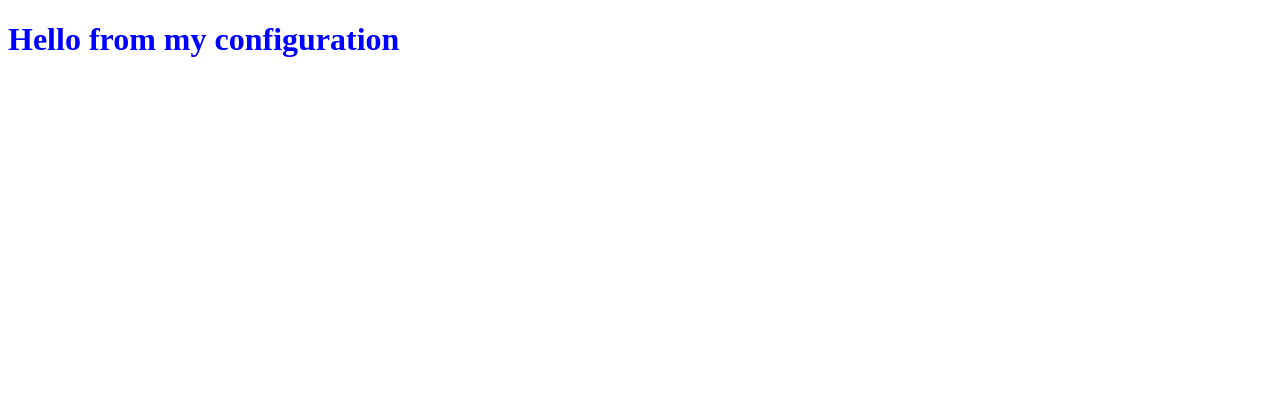
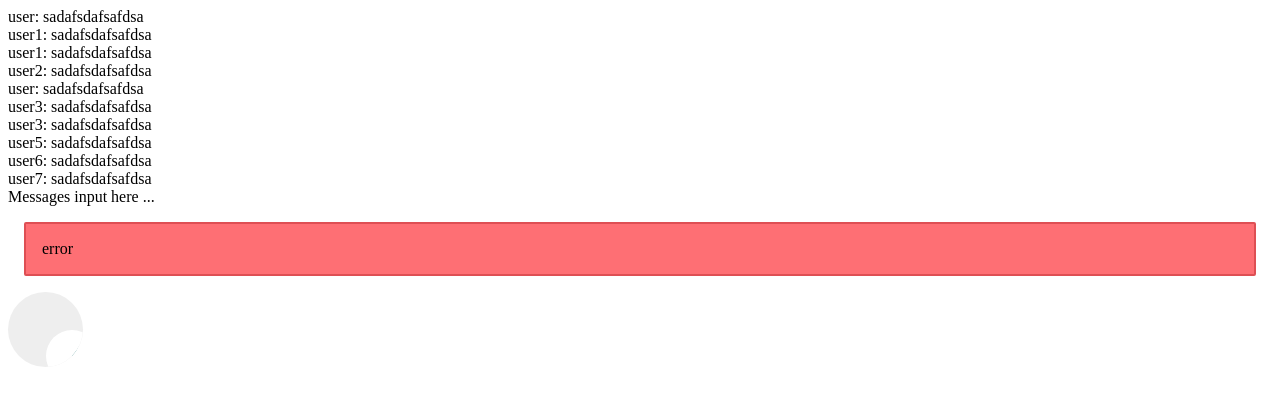
Before and after one commit to nkdab/test-woman-up, a React app: page / in a window 1280 px wide. Shown: the top 406 px of the page. Built offline with nearby package versions, Linux system fonts and the light colour scheme.

Commit message:
[feat] Added MessagesBox component

```diff
--- a/src/components/App/App.jsx
+++ b/src/components/App/App.jsx
@@ -0,0 +1,27 @@
+import {MessagesBox} from "../MessagesBox";
+import {MessagesInput} from "../MessagesInput";
+import {ErrorBox} from "../ErrorBox";
+import {Loader} from "../Loader";
+
+export function App() {
+  const messages = [
+    {id: "123", userName: "user", text: "sadafsdafsafdsa"},
+    {id: "124", userName: "user1", text: "sadafsdafsafdsa"},
+    {id: "125", userName: "user1", text: "sadafsdafsafdsa"},
+    {id: "126", userName: "user2", text: "sadafsdafsafdsa"},
+    {id: "127", userName: "user", text: "sadafsdafsafdsa"},
+    {id: "128", userName: "user3", text: "sadafsdafsafdsa"},
+    {id: "129", userName: "user3", text: "sadafsdafsafdsa"},
+    {id: "120", userName: "user5", text: "sadafsdafsafdsa"},
+    {id: "130", userName: "user6", text: "sadafsdafsafdsa"},
+    {id: "131", userName: "user7", text: "sadafsdafsafdsa"},
+  ];
+  return (
+    <div>
+      <MessagesBox messages={messages}/>
+      <MessagesInput/>
+      <ErrorBox errorText="error"/>
+      <Loader/>
+    </div>
+  );
+}
--- /dev/null
+++ b/src/components/App/index.js
@@ -0,0 +1 @@
+export {App} from "./App.jsx";
--- a/src/components/ErrorBox/ErrorBox.jsx
+++ b/src/components/ErrorBox/ErrorBox.jsx
@@ -1,5 +1,6 @@
 import './ErrorBox.less'
 
-export function ErrorBox({error}) {
-  return <div className="error-box"> {{error}} </div>
+export function ErrorBox(props) {
+  const {errorText} = props;
+  return <div className="error-box"> {errorText} </div>
 }
--- /dev/null
+++ b/src/components/ErrorBox/index.js
@@ -0,0 +1 @@
+export {ErrorBox} from "./ErrorBox.jsx";
--- /dev/null
+++ b/src/components/Loader/index.js
@@ -0,0 +1 @@
+export {Loader} from "./Loader.jsx";
--- a/src/components/MessagesBox/MessagesBox.jsx
+++ b/src/components/MessagesBox/MessagesBox.jsx
@@ -1,5 +1,14 @@
 import './MessagesBox.less';
 
-export function MessagesBox() {
-  return <div>Messages here...</div>
+export function MessagesBox({messages}) {
+  const elements = messages.map(item => {
+    return <div key={item.id}> {item.userName}: {item.text} </div>
+  })
+  return (
+    <div className="container">
+      <div className="messages">
+        {messages ? elements : 'Here no messages yet...'}
+      </div>
+    </div>
+  )
 }
--- /dev/null
+++ b/src/components/MessagesBox/index.js
@@ -0,0 +1 @@
+export {MessagesBox} from "./MessagesBox.jsx";
--- /dev/null
+++ b/src/components/MessagesInput/index.js
@@ -0,0 +1 @@
+export {MessagesInput} from "./MessagesInput.jsx";
--- a/src/index.js
+++ b/src/index.js
@@ -1,11 +1,6 @@
-import React from 'react';
-import ReactDOM from 'react-dom';
-import './styles.less'
+import React from "react";
+import ReactDOM from "react-dom";
+import "./styles.less";
+import {App} from "./components/App";
 
-function Hello() {
-  return (
-    <div><h1>Hello from my configuration</h1></div>
-  )
-}
-
-ReactDOM.render(<Hello/>, document.getElementById('app'))
+ReactDOM.render(<App/>, document.getElementById("app"));
```
Also changed, not shown: .babelrc, 1 other file (tests, documents, lock files or other folders).
